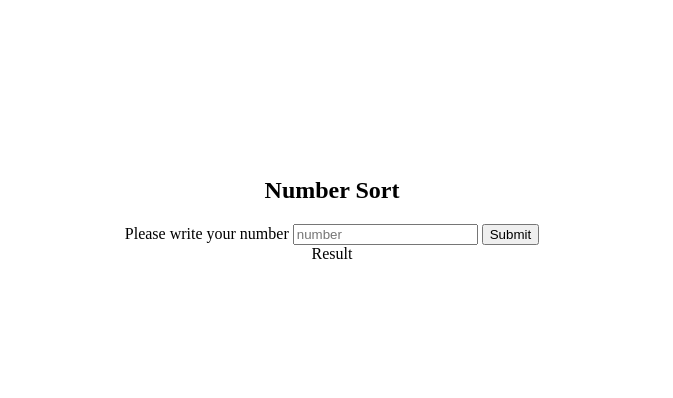
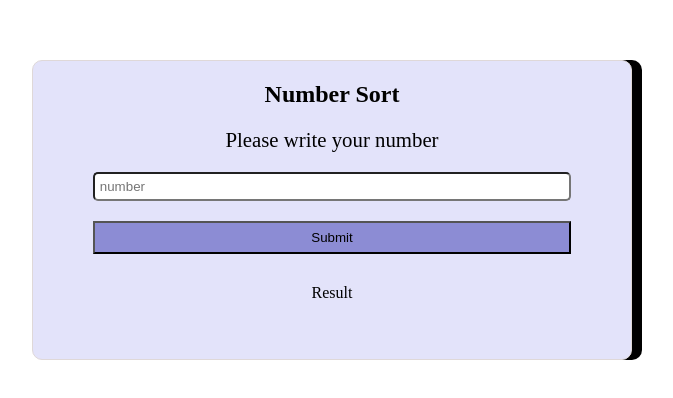
Before and after one commit to nsevindi87/Poco-NizamiSevindi, a plain HTML site: page Week03/Exercises/index.html in a window 1280 px wide. Shown: the part 198-596 px from the top of the page, without its empty margins (316-989 px from the left). Drawn offline with Linux system fonts and the light colour scheme.

Commit message:
Week03-Friday

```diff
--- a/Week03/Exercises/index.html
+++ b/Week03/Exercises/index.html
@@ -8,6 +8,7 @@
     <title>Week03 Exercise</title>
   </head>
   <body>
+    <section>
       <h2>Number Sort</h2>
       <main>
         <form id="form">
@@ -17,6 +18,7 @@
         </form>
       </main>
       <div id="result">Result</div>
+    </section>
 
     <script src="./script.js"></script>
   </body>
--- a/Week03/Exercises/style.css
+++ b/Week03/Exercises/style.css
@@ -14,3 +14,44 @@ body{
     align-items: center;
     flex-direction: column;
 }
+
+section{
+    width: 600px;
+    height: 300px;
+    border: 1px solid rgb(223, 216, 216);
+    background-color: rgb(227, 227, 250);
+    border-radius: 10px;
+    box-shadow: 10px 0 0 black;
+}
+
+h2{
+    text-align: center;
+}
+
+form{
+    display: flex;
+    flex-direction: column;
+    width: 80%;
+    margin: 20px auto;
+}
+
+label{
+    text-align: center;
+    font-size: 1.3rem;
+}
+
+input{
+    margin: 20px 0;
+    padding: 5px;
+    border-radius: 5px;
+}
+
+button{
+    padding: 7px;
+    background-color: rgb(140, 140, 212);
+}
+
+#result{
+    margin-top: 30px;
+    text-align: center;
+}
```
Also changed, not shown: Week03/Exercise-BubleSort/script.js (added, +24 -0 lines). Lines whose indentation alone changed are shown as unchanged.
